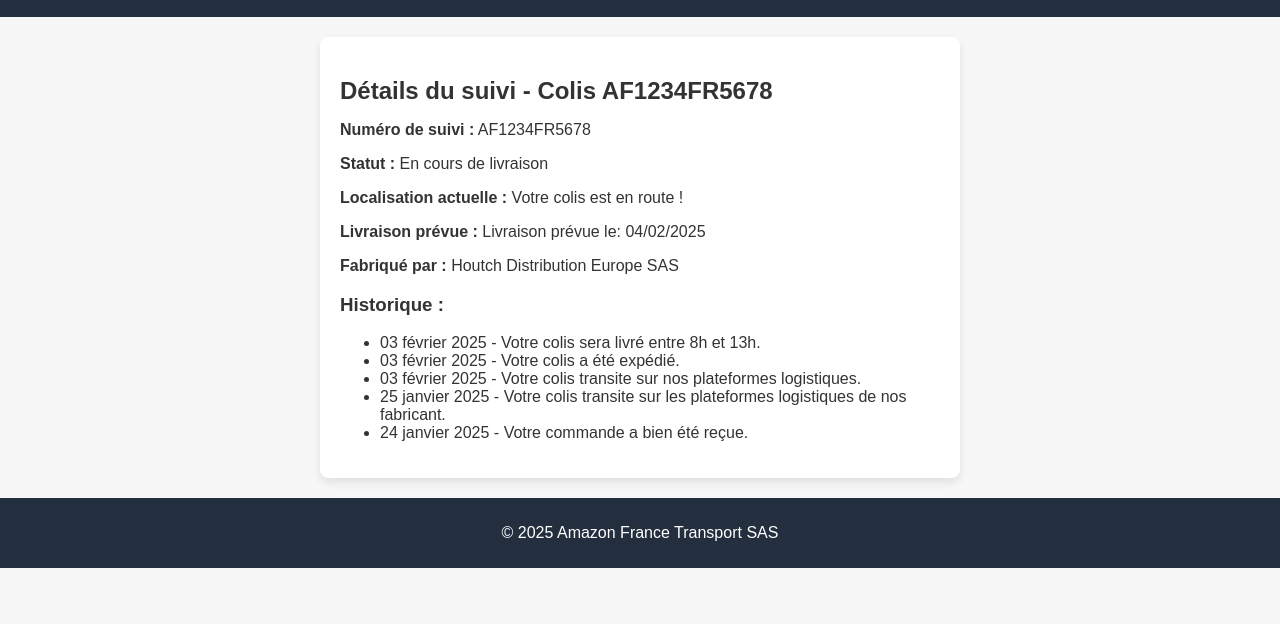
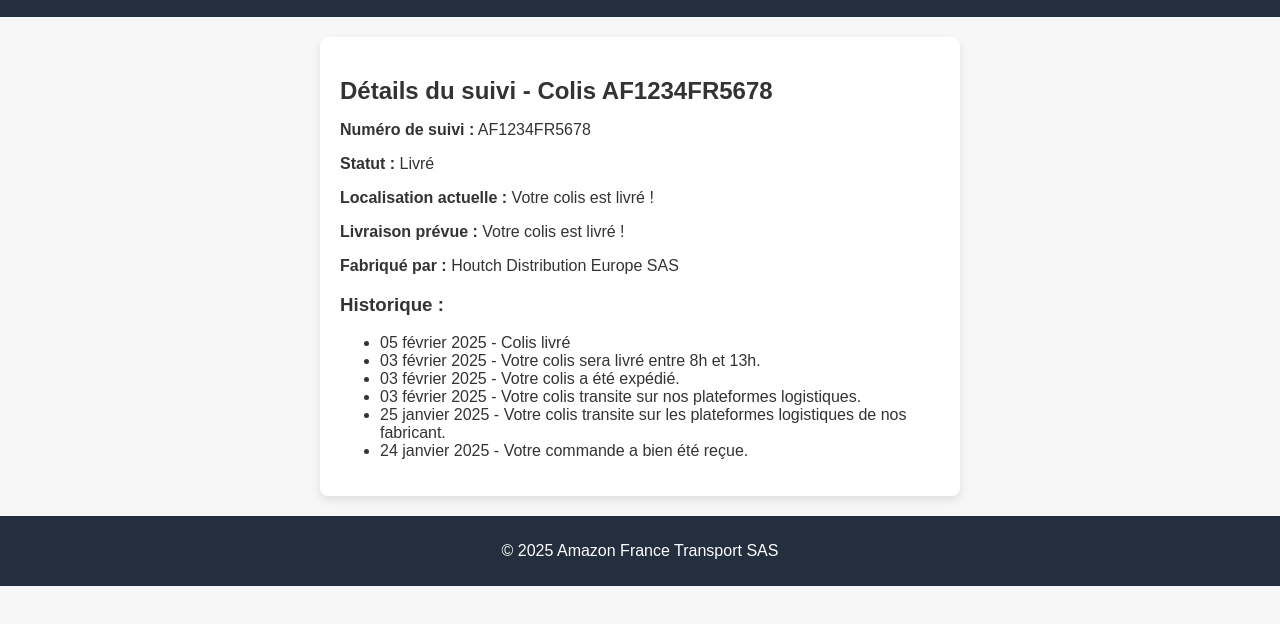
Before and after one commit to Thomas031/Suivi-de-Colis-Amazon-France-Transport-SAS-nounours-rp-, a plain HTML site: page AF1234FR5678.html in a window 1280 px wide. Shown: the part 90-714 px from the top of the page. Drawn offline with Linux system fonts and the light colour scheme.

Commit message:
Update AF1234FR5678.html

```diff
--- a/AF1234FR5678.html
+++ b/AF1234FR5678.html
@@ -16,13 +16,14 @@
     <section id="trackingDetails">
       <h2>Détails du suivi - Colis AF1234FR5678</h2>
       <p><strong>Numéro de suivi :</strong> AF1234FR5678</p>
-      <p><strong>Statut :</strong> En cours de livraison</p>
-      <p><strong>Localisation actuelle :</strong> Votre colis est en route !</p>
-      <p><strong>Livraison prévue :</strong> Livraison prévue le: 04/02/2025</p>
+      <p><strong>Statut :</strong> Livré</p>
+      <p><strong>Localisation actuelle :</strong> Votre colis est livré !</p>
+      <p><strong>Livraison prévue :</strong> Votre colis est livré !</p>
       <p><strong>Fabriqué par :</strong> Houtch Distribution Europe SAS</p>
 
       <h3>Historique :</h3>
       <ul>
+        <li>05 février 2025 - Colis livré</li>
         <li>03 février 2025 - Votre colis sera livré entre 8h et 13h.</li>
         <li>03 février 2025 - Votre colis a été expédié.</li>
         <li>03 février 2025 - Votre colis transite sur nos plateformes logistiques.</li>
```
